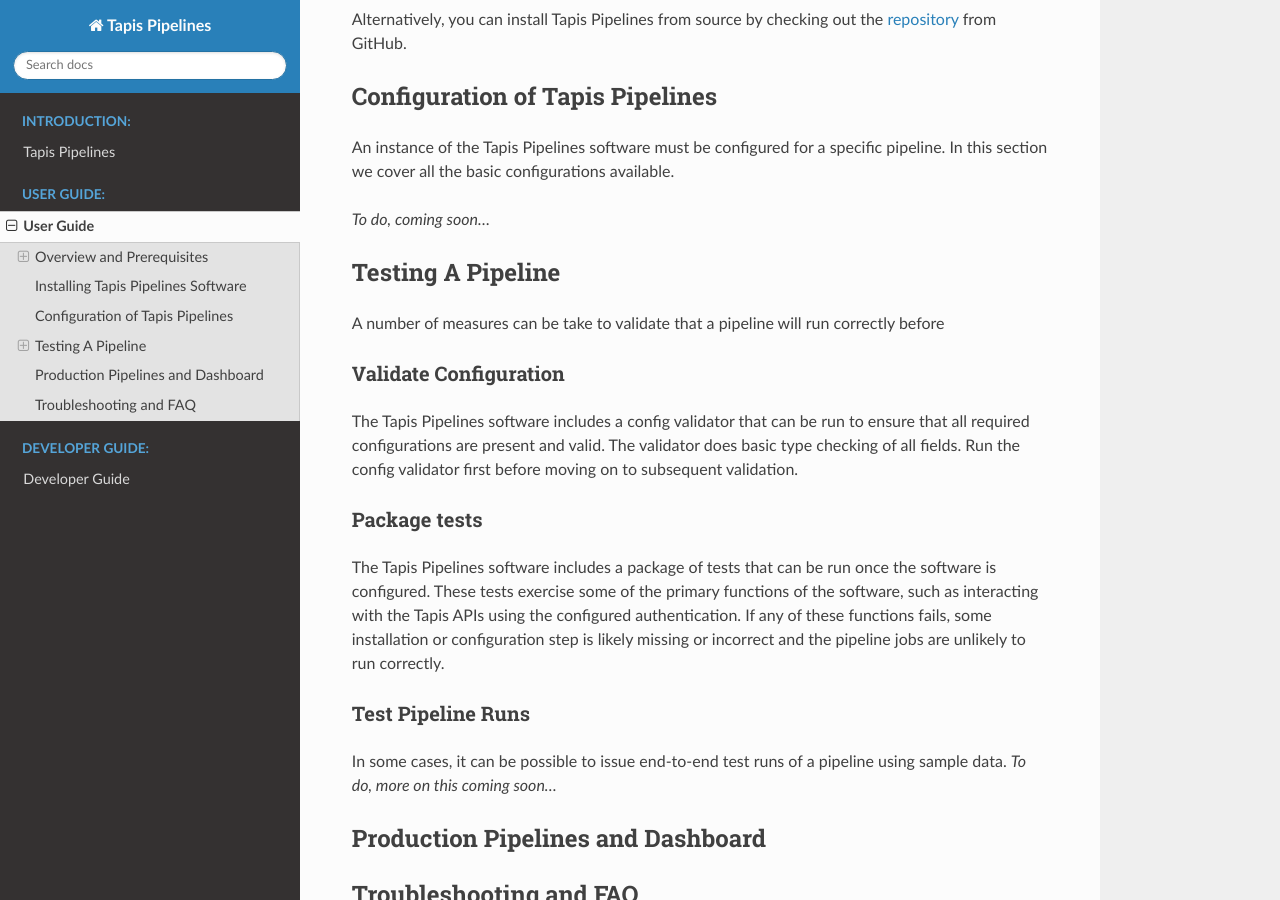
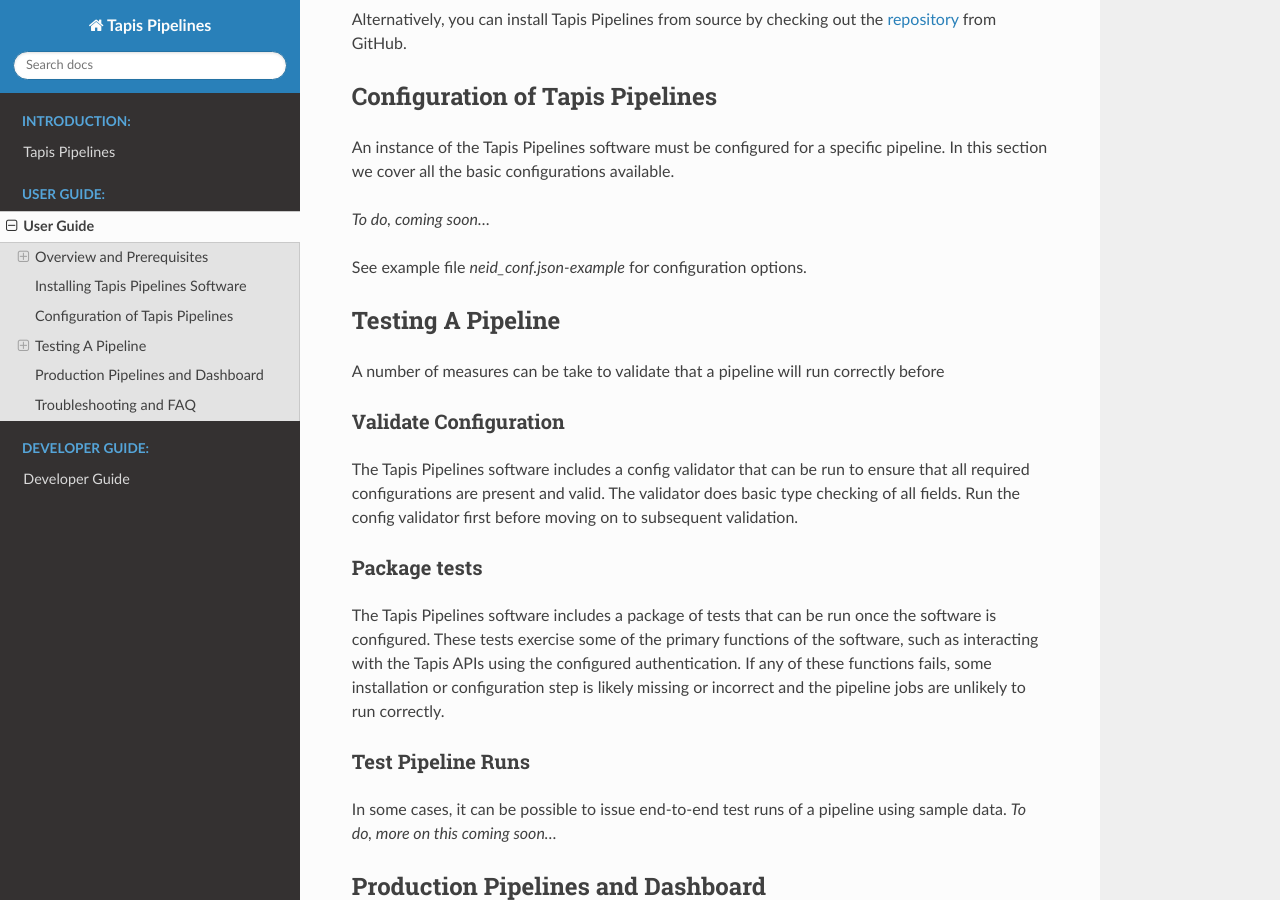
Before and after one commit to tapis-project/pipelines-docs, a Sphinx documentation site: the page built from source/user/index.rst, in a window 1280 px wide and 900 px high, scrolled down 2235 px. Built offline with Sphinx 7.4.7 and the Read the Docs theme 2.0.0, drawn with Linux system fonts in a browser that asks for light colours.

Commit message:
config example

```diff
--- a/source/user/index.rst
+++ b/source/user/index.rst
@@ -94,6 +94,8 @@
 
 *To do, coming soon...*
 
+See example file `neid_conf.json-example` for configuration options.
+
 
 Testing A Pipeline
 ==================
```
Also changed, not shown: 1 other file.
